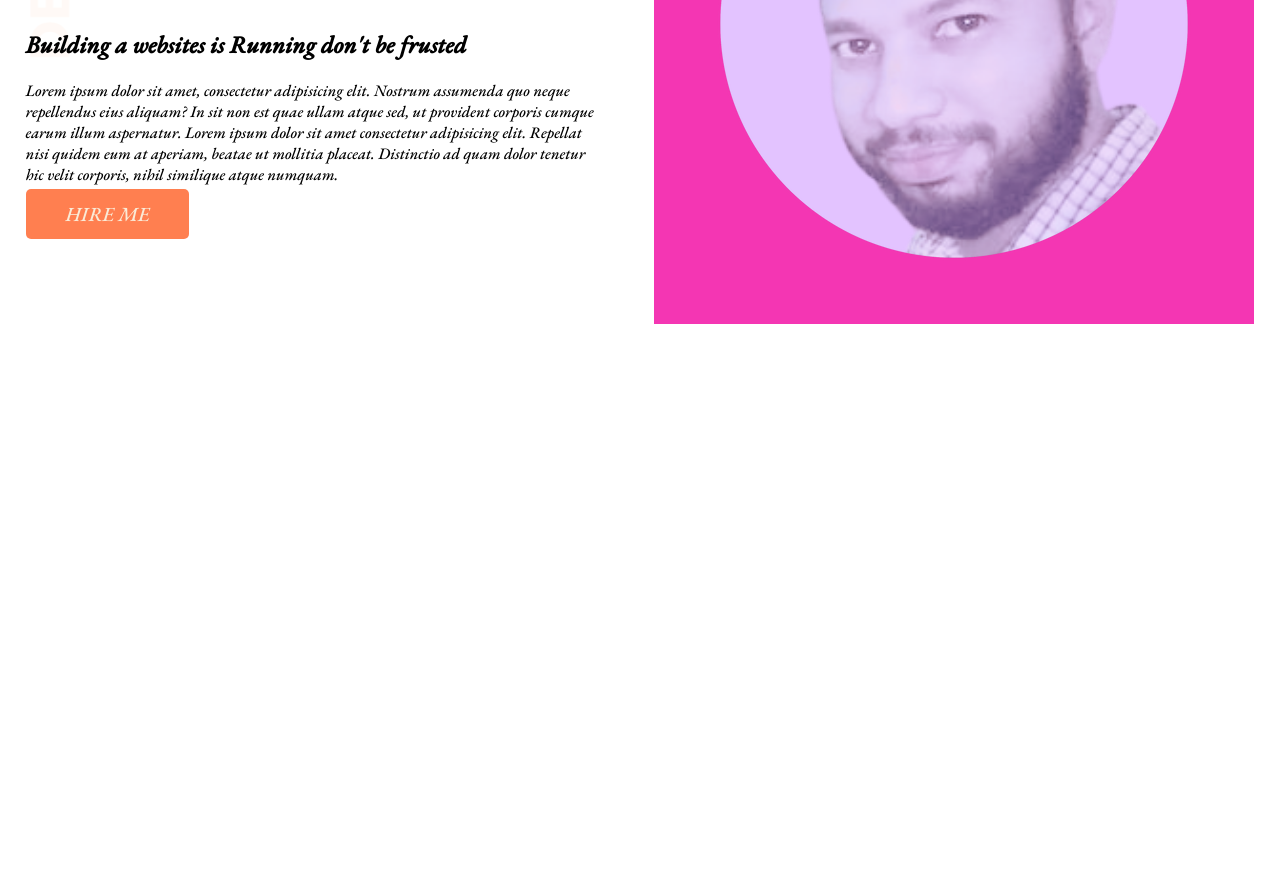
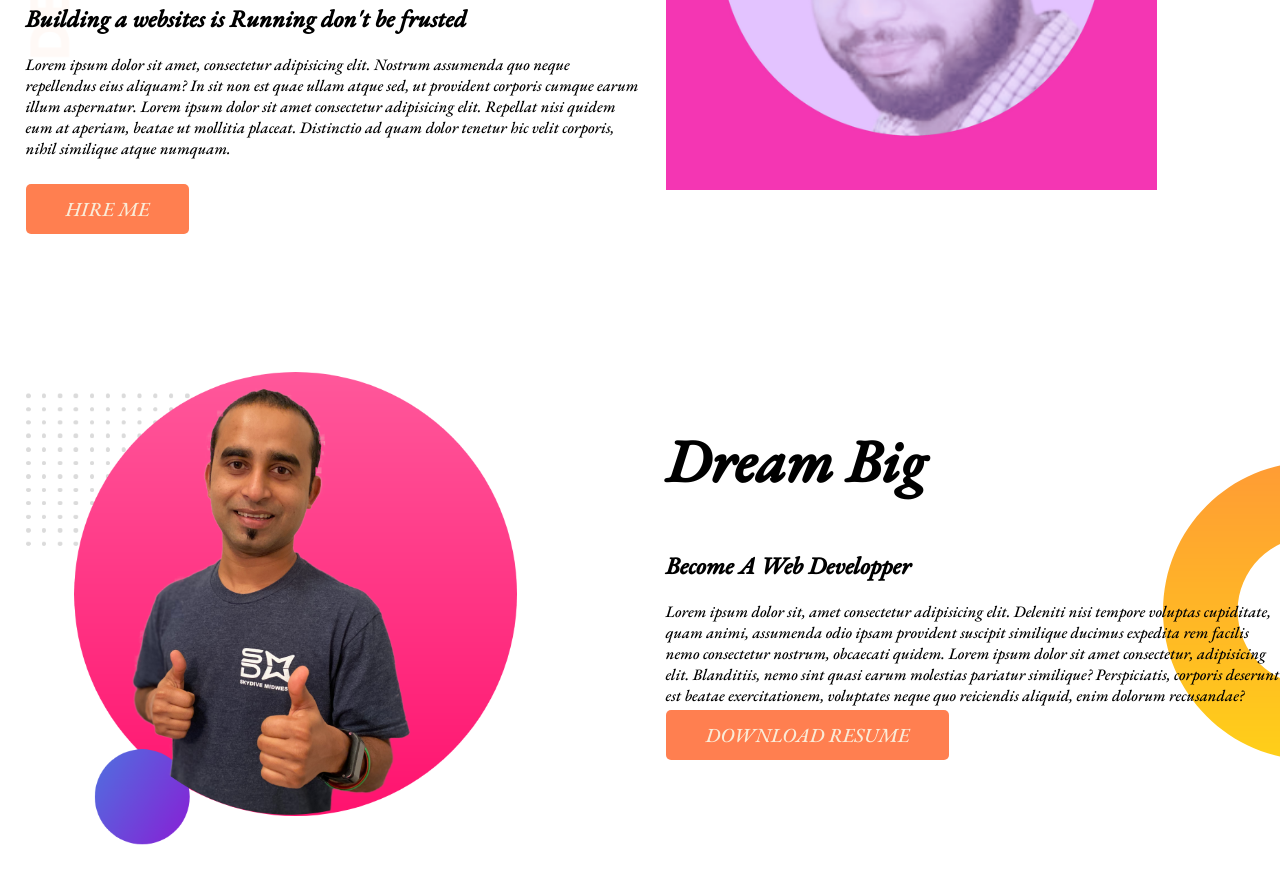
Before and after one commit to eshakhossain/developer-portfolio, a plain HTML site: page index.html in a window 1280 px wide. Shown: the part 302-1186 px from the top of the page. Before the commit the page ends 800 px from the top, so only its background shows below. Drawn offline with nearby package versions, Linux system fonts and the light colour scheme.

Commit message:
dream big

```diff
--- a/index.html
+++ b/index.html
@@ -14,6 +14,7 @@
 
 <body>
     <section class="top-banner">
+
         <div class="half-width">
             <h1>
                 Welcome To
@@ -28,6 +29,7 @@
                 ipsum dolor sit amet consectetur adipisicing elit. Repellat nisi quidem eum at aperiam, beatae ut
                 mollitia placeat. Distinctio ad quam dolor tenetur hic velit corporis, nihil similique atque numquam.
             </p>
+            <br>
             <a class="link-button" target="_blank" href="eshak">HIRE ME</a>
         </div>
 
@@ -36,6 +38,31 @@
         </div>
 
     </section>
+
+    <section class="dream-big">
+
+        <div class="half-width">
+
+            <img src="developer-portfolio-master\images\jhankar2.png" alt="JhankarPhoto">
+
+        </div>
+
+        <div class="half-width">
+            <h1>Dream Big</h1>
+            <h2>Become A Web Developper</h2>
+            <p>
+                Lorem ipsum dolor sit, amet consectetur adipisicing elit. Deleniti nisi tempore voluptas cupiditate,
+                quam animi, assumenda odio ipsam provident suscipit similique ducimus expedita rem facilis nemo
+                consectetur nostrum, obcaecati quidem.
+                Lorem ipsum dolor sit amet consectetur, adipisicing elit. Blanditiis, nemo sint quasi earum molestias
+                pariatur similique? Perspiciatis, corporis deserunt est beatae exercitationem, voluptates neque quo
+                reiciendis aliquid, enim dolorum recusandae?
+            </p>
+            <a class="link-button" target="_blank" href="eshak"> DOWNLOAD RESUME</a>
+
+        </div>
+
+    </section>
 </body>
 
 </html>
--- a/style.css
+++ b/style.css
@@ -13,11 +13,16 @@ h1 {
 
 section {
     display: flex;
+    margin-bottom: 150px;
 }
 
 .half-width {
     width: 50%;
-    padding: 2%
+    padding-left: 2%;
+}
+
+.half-width img {
+    width: 80%;
 }
 
 .link-button {
@@ -34,3 +39,9 @@ section {
     background-image: url(developer-portfolio-master/images/top-banner.png);
     background-repeat: no-repeat;
 }
+
+.dream-big {
+    background-image: url(developer-portfolio-master/images/dream-bg.png);
+    background-repeat: no-repeat;
+    background-position: right;
+}
```
